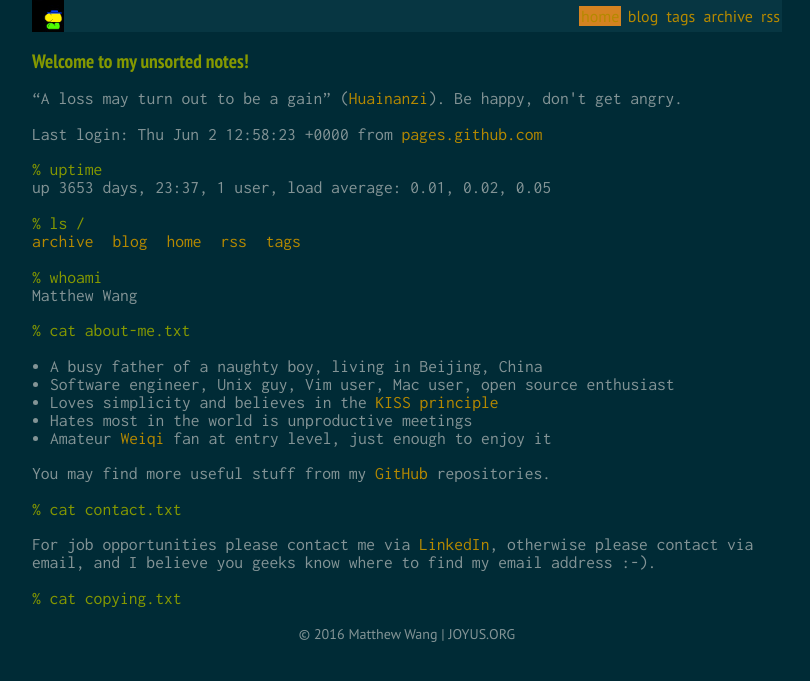
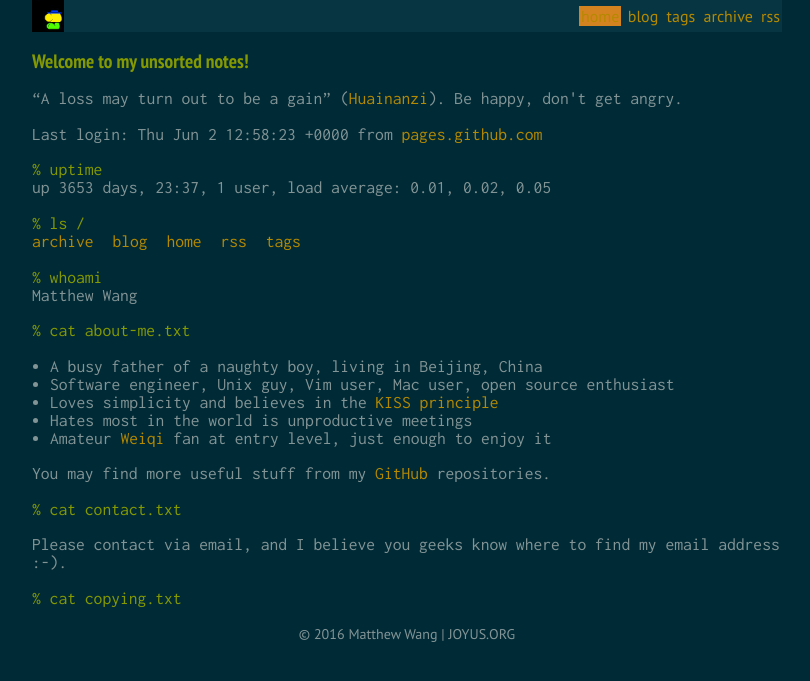
Before and after one commit to ymattw/joyus, a Jekyll site: the page built from index.html, in a window 1280 px wide. Shown: the top 681 px of the page, without its empty margins (233-1043 px from the left). Built offline with Jekyll 4.4.1, drawn with Linux system fonts in a browser that asks for light colours.

Commit message:
Remove link to LinkedIn profile

```diff
--- a/index.html
+++ b/index.html
@@ -62,9 +62,7 @@ Be happy, don't get angry.
 
 <p>
   <div class="prompt">% cat contact.txt</div>
-  <p>For job opportunities please contact me via
-  <a href="https://www.linkedin.com/in/ymattw">LinkedIn</a>,
-  otherwise please contact via email, and I believe you geeks know where to
+  <p>Please contact via email, and I believe you geeks know where to
   find my email address :-).</p>
 </p>
 
```
